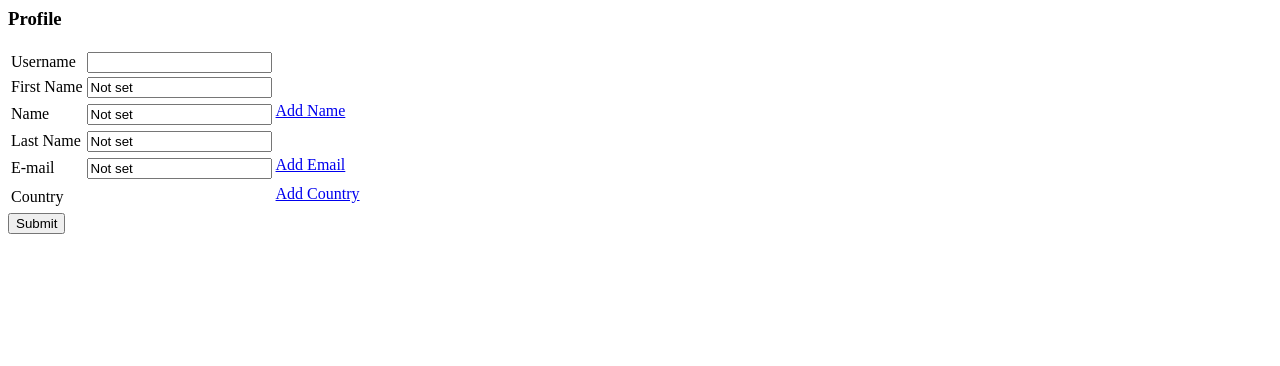
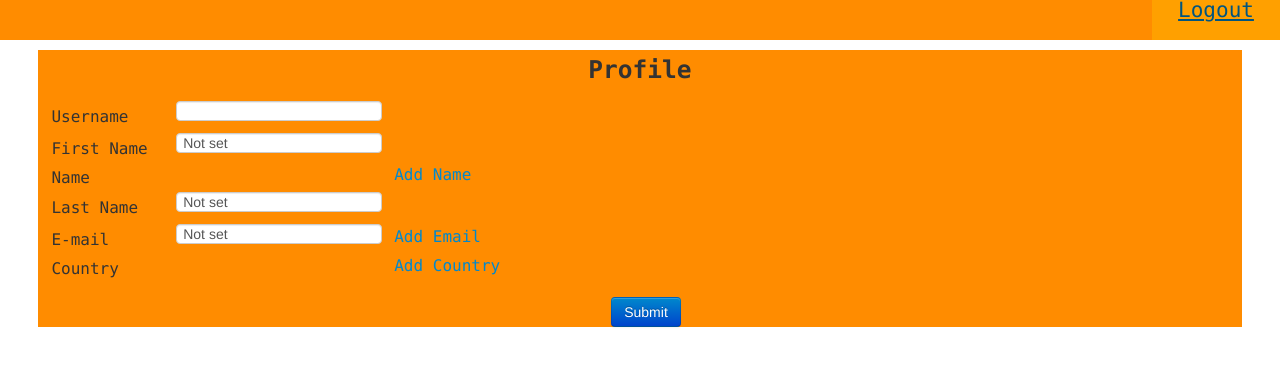
Before and after one commit to sarveshgpt1991/Mediawiki-Identity-Mapping, a Django app: template mediawiki/templates/people/home.html in a window 1280 px wide. Shown: the top 366 px of the page. Run offline with Django 3.2, Linux system fonts and the light colour scheme; the template is opened without the code that fills it, so the values that code supplies are empty.

Commit message:
styling done

```diff
--- a/mediawiki/media/css/people/home.css
+++ b/mediawiki/media/css/people/home.css
@@ -1,5 +1,56 @@
+nav {
+	background-color: rgba(255, 140, 0, 1);
+	height: 40px;
+	font-family: "Lucida Console", Monaco, monospace;
+	text-align: center;
+}
+
+.logout {
+	font-size: 1.5em;
+	background-color: rgb(255, 160, 0);
+	margin-left: 90%;
+	height: 100%;
+}
+
+.home {
+	font-size: 1.5em;
+	background-color: rgb(255, 160, 0);
+	margin-left: 50%;
+	height: 100%;
+}
+
+.bottom {
+	background-color: rgb(255, 140, 0);
+	font-family: "Lucida Console", Monaco, monospace;
+	margin-left: 3%;
+	width: 94%;
+
+}
+
+.btn {
+	display: block;
+	margin: 15px auto 0px auto;
+}
+
+.profile {
+	margin-left: 1%;
+}
+
+.profile_label {
+	width: 18%;
+}
+
+.profile_input_td {
+	width: 30%;
+}
+
+.profile_input {
+	height: 40px;
+}
+
 .identityBox {
 	height : 25px;
+	margin-left: 10px;
 }
 
 .identity {
@@ -31,8 +82,7 @@
 .table_identities {
 	max-width : 30%;
 	border: 1px solid #999;
-	margin-left: 30px;
-	margin-top: 25px;
+	margin: 30px auto 0px auto;
 }
 
 .tick {
--- a/mediawiki/templates/people/home.html
+++ b/mediawiki/templates/people/home.html
@@ -1,30 +1,34 @@
 <html>
 <head>
 	<title>{{user.username}}-Profile</title>
-	<link rel="stylesheet" type="text/css" href="{{MEDIA_URL}}css/people/home.css">
+	<link rel="stylesheet" type="text/css" href="{{MEDIA_URL}}css/bootstrap.min.css" />
+	<link rel="stylesheet" type="text/css" href="{{MEDIA_URL}}css/people/home.css" />
 </head>
 <body>
-
-<h3>Profile</h3>
-<form method="post" action="/{{user.username}}">{% csrf_token %}
+<nav>
+	<a href="/signout"><div class='logout'>Logout</div></a>
+</nav>
+<div class="bottom">
+	<h3 align="center">Profile</h3>
+	<form class="profile" method="post" action="/{{user.username}}">{% csrf_token %}
 		<table>
 			<tr>
-			<td>Username</td>
-			<td> <input type="text" name="username" value="{{user.username}}" /> </td>
+				<td class="profile_label">Username</td>
+				<td class="profile_input_td"> <input class="profile_input" type="text" name="username" value="{{user.username}}" /> </td>
 			</tr>
 			<tr>
-			<td> First Name </td>
-			<td> <input type="text" name="firstname" value="{{user.first_name|default:'Not set'}}" /> </td>
+				<td class="profile_label"> First Name </td>
+				<td class="profile_input_td"> <input class="profile_input" type="text" name="firstname" value="{{user.first_name|default:'Not set'}}" /> </td>
 			</tr>
 			<tr>
-			<td> Name </td>
-			<td> <input type="text" name="name" value="{{user.name|default:'Not set'}}" /> </td>
+				<td class="profile_label"> Name </td>
+				<td class="profile_input_td"> </td>
 				<td>
 					<div class="identityBox">
 						{% for u in user.identifiers_name %}
 						<span>
 							<span class="identity">{{u.name}}
-							<span class="cross" title="remove this identity"></span>
+								<span class="cross" title="remove this identity" redirect="/{{user.username}}/remove/name/{{u.id}}"></span>
 							</span>
 						</span>
 						{% endfor %}
@@ -33,18 +37,18 @@
 				</td>
 			</tr>
 			<tr>
-			<td> Last Name </td>
-			<td> <input type="text" name="lastname" value="{{user.last_name|default:'Not set'}}" /> </td>
+				<td class="profile_label"> Last Name </td>
+				<td class="profile_input_td"> <input class="profile_input" type="text" name="lastname" value="{{user.last_name|default:'Not set'}}" /> </td>
 			</tr>
 			<tr>
-			<td> E-mail </td>
-			<td> <input type="text" name="email" value="{{user.email|default:'Not set'}}" /> </td>
+				<td class="profile_label"> E-mail </td>
+				<td class="profile_input_td"> <input class="profile_input" type="text" name="email" value="{{user.email|default:'Not set'}}" /> </td>
 				<td>
 					<div class="identityBox">
 						{% for e in user_identifier.email%}
 						<span>
 							<span class="identity">{{e}}
-							<span class="cross" title="remove this identity"></span>
+								<span class="cross" title="remove this identity" redirect="/{{user.username}}/remove/email/{{e.id}}"></span>
 							</span>
 						</span>
 						{% endfor %}
@@ -53,14 +57,14 @@
 				</td>
 			</tr>
 			<tr>
-			<td> Country </td>
-			<td> </td>
+				<td class="profile_label"> Country </td>
+				<td class="profile_input_td"> </td>
 				<td>
 					<div class="identityBox">
 						{% for c in user.identifiers_country%}
 						<span>
 							<span class="identity">{{c.country}}
-							<span class="cross" title="remove this identity"></span>
+								<span class="cross" title="remove this identity" redirect="/{{user.username}}/remove/country/{{c.id}}"></span>
 							</span>
 						</span>
 						{% endfor %}
@@ -69,9 +73,9 @@
 				</td>
 			</tr>
 		</table>
-	<input type='submit' />
+		<button class="btn btn-primary" type='submit' align="center">Submit</button>
 	</form>
-
+</div>
 	<script type="text/javascript" src="{{MEDIA_URL}}js/jquery-1.9.0.min.js"></script>
 	<script type="text/javascript" src="{{MEDIA_URL}}js/people.js"></script>
 </body>
```
Also changed, not shown: mediawiki/media/css/login/home.css (added, +31 -0 lines), mediawiki/templates/login/home.html (+12 -6 lines), mediawiki/templates/people/add.html (+16 -2 lines). Lines whose indentation alone changed are shown as unchanged.
